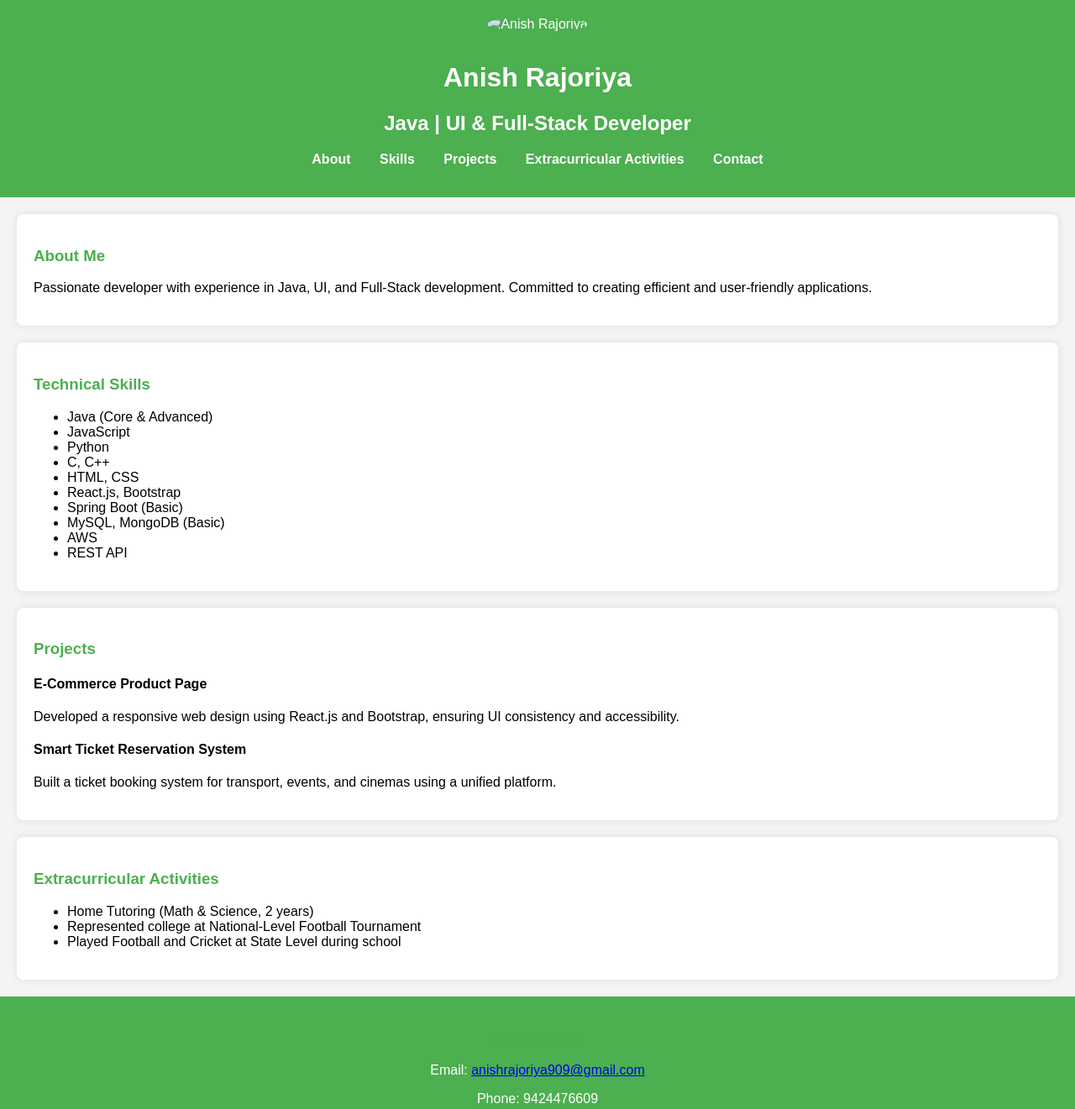
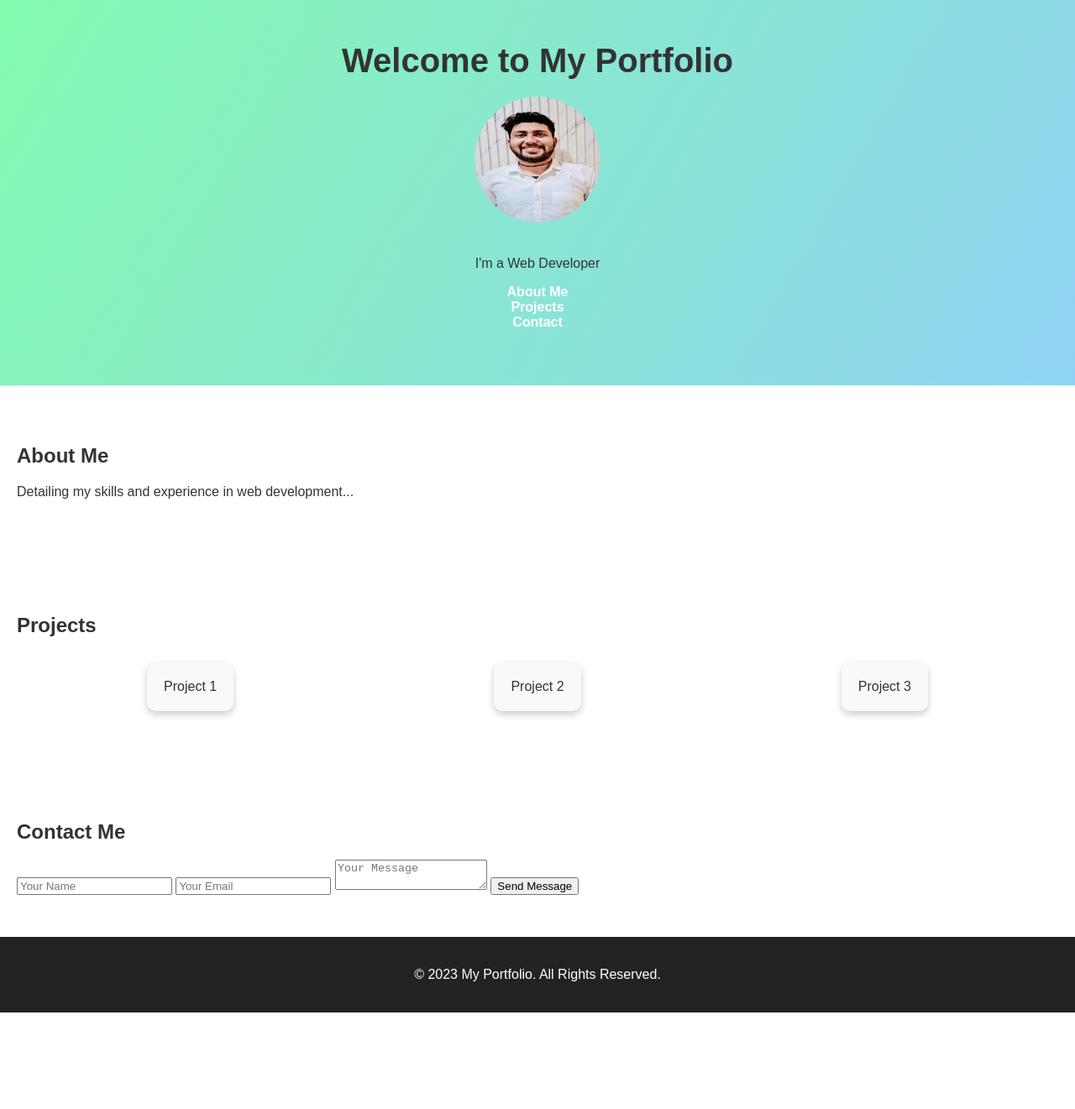
Before and after one commit to Anish9988/dev-portfolio, a plain HTML site: page index.html in a window 1280 px wide. Shown: the whole page at 84% size. After the commit the page ends 1206 px from the top, so only its background shows below. Drawn offline with Linux system fonts and the light colour scheme.

Commit message:
Add files via upload

```diff
--- a/index.html
+++ b/index.html
@@ -3,76 +3,51 @@
 <head>
     <meta charset="UTF-8">
     <meta name="viewport" content="width=device-width, initial-scale=1.0">
-    <title>Anish Rajoriya - Portfolio</title>
-    <link rel="stylesheet" href="./style.css">
-    <link rel="stylesheet" href="https://cdnjs.cloudflare.com/ajax/libs/font-awesome/5.15.3/css/all.min.css">
+    <title>My Portfolio</title>
+    <link rel="stylesheet" href="style.css">
 </head>
 <body>
     <header>
-        <div class="profile-photo">
-            <img src="your-photo-url.jpg" alt="Anish Rajoriya">
-        </div>
-        <h1>Anish Rajoriya</h1>
-        <h2>Java | UI & Full-Stack Developer</h2>
+        <h1>Welcome to My Portfolio</h1>
+        <img src="profile.jpg" alt="Profile Picture" class="profile-pic" />
+        <p>I'm a Web Developer</p>
         <nav>
             <ul>
-                <li><a href="#about">About</a></li>
-                <li><a href="#skills">Skills</a></li>
+                <li><a href="#about">About Me</a></li>
                 <li><a href="#projects">Projects</a></li>
-                <li><a href="#extracurricular">Extracurricular Activities</a></li>
                 <li><a href="#contact">Contact</a></li>
             </ul>
         </nav>
     </header>
 
     <section id="about">
-        <h3>About Me</h3>
-        <p>Passionate developer with experience in Java, UI, and Full-Stack development. Committed to creating efficient and user-friendly applications.</p>
-    </section>
-
-    <section id="skills">
-        <h3>Technical Skills</h3>
-        <ul>
-            <li>Java (Core & Advanced)</li>
-            <li>JavaScript</li>
-            <li>Python</li>
-            <li>C, C++</li>
-            <li>HTML, CSS</li>
-            <li>React.js, Bootstrap</li>
-            <li>Spring Boot (Basic)</li>
-            <li>MySQL, MongoDB (Basic)</li>
-            <li>AWS</li>
-            <li>REST API</li>
-        </ul>
+        <h2>About Me</h2>
+        <p>Detailing my skills and experience in web development...</p>
     </section>
 
     <section id="projects">
-        <h3>Projects</h3>
-        <div class="project">
-            <h4>E-Commerce Product Page</h4>
-            <p>Developed a responsive web design using React.js and Bootstrap, ensuring UI consistency and accessibility.</p>
-        </div>
-        <div class="project">
-            <h4>Smart Ticket Reservation System</h4>
-            <p>Built a ticket booking system for transport, events, and cinemas using a unified platform.</p>
+        <h2>Projects</h2>
+        <div class="project-gallery">
+            <div class="project-card">Project 1</div>
+            <div class="project-card">Project 2</div>
+            <div class="project-card">Project 3</div>
         </div>
     </section>
 
-    <section id="extracurricular">
-        <h3>Extracurricular Activities</h3>
-        <ul>
-            <li>Home Tutoring (Math & Science, 2 years)</li>
-            <li>Represented college at National-Level Football Tournament</li>
-            <li>Played Football and Cricket at State Level during school</li>
-        </ul>
+    <section id="contact">
+        <h2>Contact Me</h2>
+        <form id="contact-form">
+            <input type="text" placeholder="Your Name" required>
+            <input type="email" placeholder="Your Email" required>
+            <textarea placeholder="Your Message" required></textarea>
+            <button type="submit">Send Message</button>
+        </form>
     </section>
 
-    <footer id="contact">
-        <h3>Contact Me</h3>
-        <p>Email: <a href="mailto:anishrajoriya909@gmail.com">anishrajoriya909@gmail.com</a></p>
-        <p>Phone: 9424476609</p>
+    <footer>
+        <p>&copy; 2023 My Portfolio. All Rights Reserved.</p>
     </footer>
 
-    <script src="./script.js"></script>
+    <script src="script.js"></script>
 </body>
 </html>
--- a/script.js
+++ b/script.js
@@ -1,7 +1,5 @@
-// Add any interactive features or animations here
-document.addEventListener("DOMContentLoaded", function() {
-    const sections = document.querySelectorAll("section");
-    sections.forEach((section, index) => {
-        section.style.animationDelay = `${index * 0.2}s`;
-    });
+document.getElementById("contact-form").addEventListener("submit", function(event) {
+    event.preventDefault();
+    alert("Message sent! Thank you for contacting me.");
+    document.getElementById("contact-form").reset();
 });
--- a/style.css
+++ b/style.css
@@ -1,24 +1,32 @@
+* {
+    box-sizing: border-box;
+}
+
 body {
-    font-family: Arial, sans-serif;
+    font-family: 'Arial', sans-serif;
     margin: 0;
     padding: 0;
-    background-color: #f4f4f4;
+    color: #333;
 }
 
 header {
     text-align: center;
-    background-color: #4CAF50;
-    color: white;
-    padding: 20px;
-    animation: fadeIn 1s ease-in;
+    background: linear-gradient(120deg, #84fab0, #8fd3f4);
+    padding: 50px 20px;
+    animation: fadeIn 1s ease;
 }
 
-.profile-photo img {
+h1 {
+    font-size: 2.5em;
+    margin: 0;
+}
+
+.profile-pic {
+    border-radius: 50%;
     width: 150px;
     height: 150px;
-    border-radius: 50%;
-    margin-bottom: 15px;
-    animation: zoomIn 1s ease-in;
+    margin: 20px 0;
+    animation: scaleUp 1s ease;
 }
 
 nav ul {
@@ -26,60 +34,49 @@ nav ul {
     padding: 0;
 }
 
-nav ul li {
-    display: inline;
+nav a {
     margin: 0 15px;
-}
-
-nav ul li a {
+    text-decoration: none;
     color: white;
-    text-decoration: none;
     font-weight: bold;
-    transition: color 0.3s;
-}
-
-nav ul li a:hover {
-    color: #FFD700; /* Gold color on hover */
 }
 
 section {
-    padding: 20px;
-    margin: 20px;
-    background-color: white;
-    border-radius: 8px;
-    box-shadow: 0 0 10px rgba(0, 0, 0, 0.1);
-    opacity: 0;
-    transform: translateY(20px);
-    animation: slideIn 0.5s forwards;
+    padding: 50px 20px;
 }
 
-h3 {
-    color: #4CAF50;
+.project-gallery {
+    display: flex;
+    justify-content: space-around;
+    flex-wrap: wrap;
 }
 
-.project {
-    margin-bottom: 15px;
+.project-card {
+    background: #f9f9f9;
+    border-radius: 10px;
+    padding: 20px;
+    margin: 10px;
+    box-shadow: 0 4px 8px rgba(0, 0, 0, 0.2);
+    transition: transform 0.3s;
+}
+
+.project-card:hover {
+    transform: translateY(-5px);
 }
 
 footer {
     text-align: center;
     padding: 20px;
-    background-color: #4CAF50;
+    background: #222;
     color: white;
 }
 
-/* Animations */
 @keyframes fadeIn {
     from { opacity: 0; }
     to { opacity: 1; }
 }
 
-@keyframes zoomIn {
+@keyframes scaleUp {
     from { transform: scale(0); }
     to { transform: scale(1); }
 }
-
-@keyframes slideIn {
-    from { opacity: 0; transform: translateY(20px); }
-    to { opacity: 1; transform: translateY(0); }
-}
```
